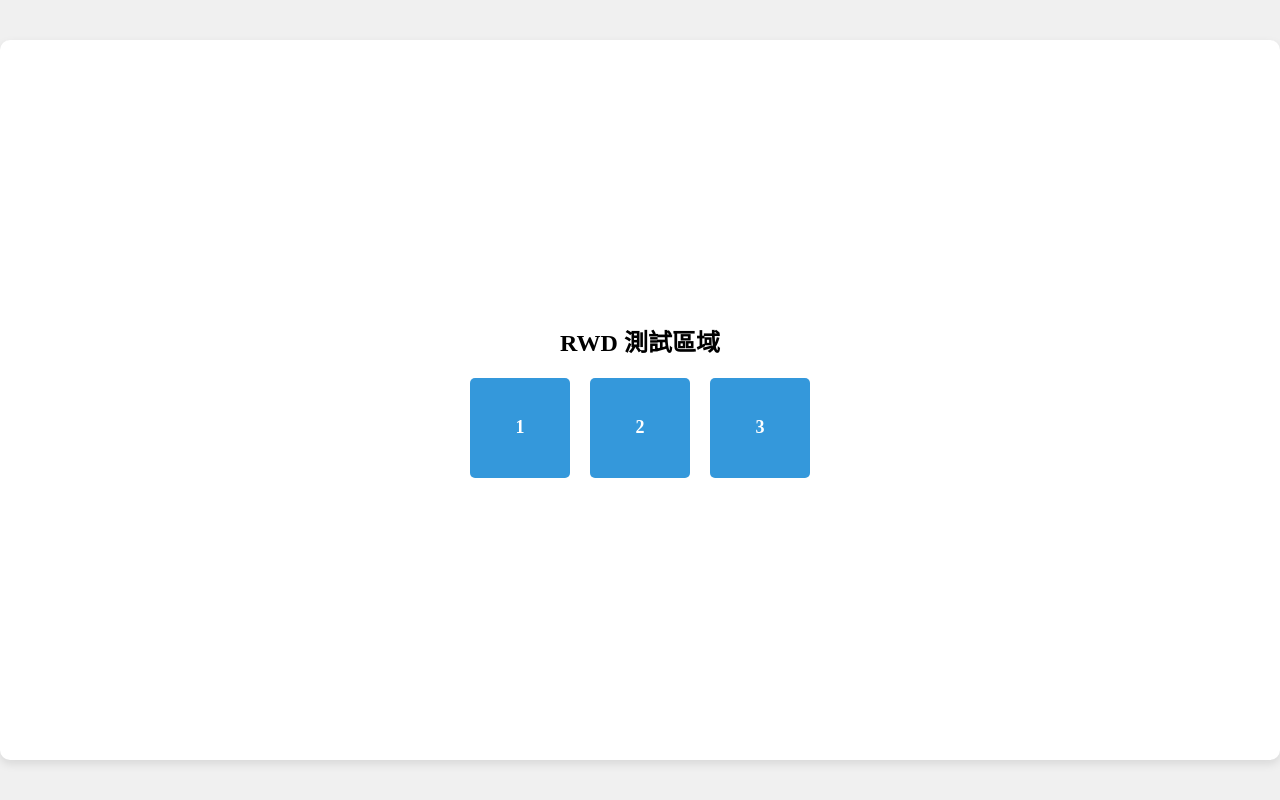
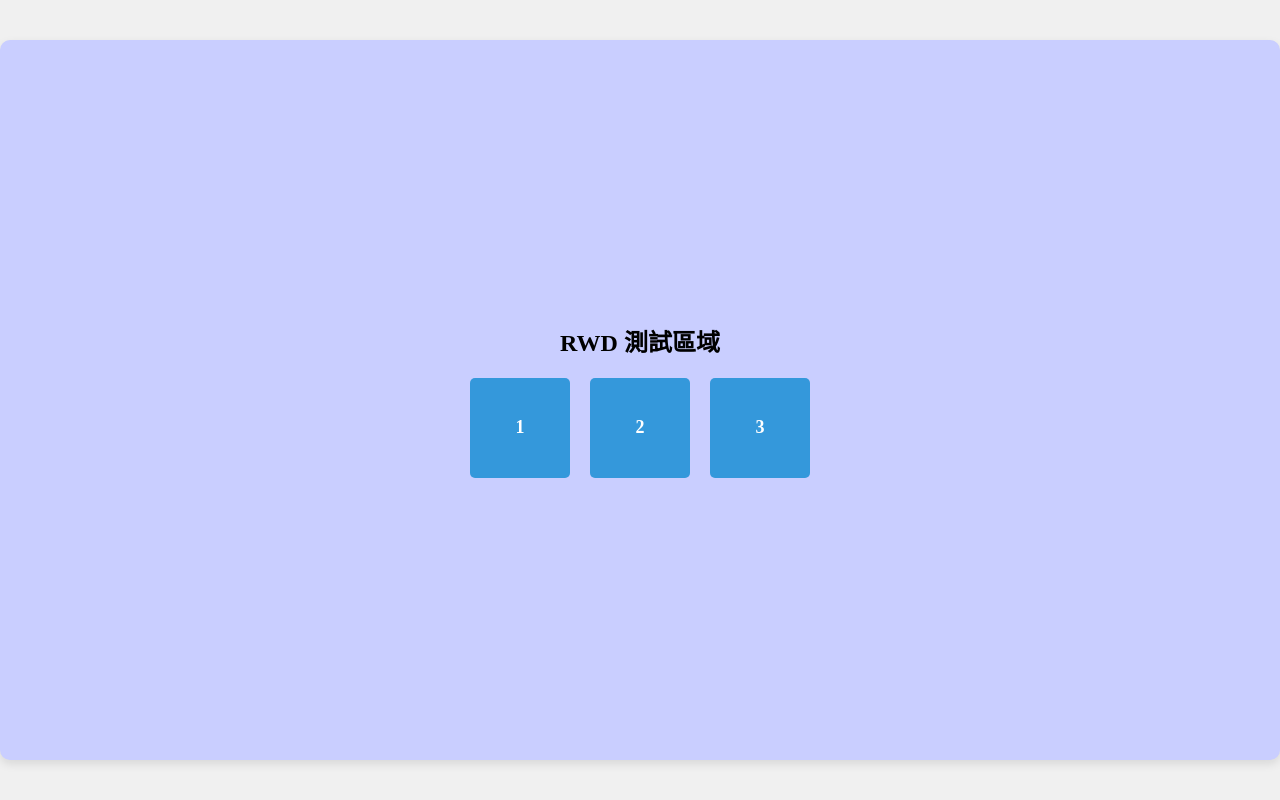
Before and after one commit to clownfish0/RWDtest, a plain HTML site: page index.html in a window 1280 px wide. Drawn offline with Linux system fonts and the light colour scheme.

Commit message:
Add files via upload

```diff
--- a/index.html
+++ b/index.html
@@ -32,7 +32,7 @@
             max-width: 100%;
             min-width: 1280px;
             height: 720px;
-            background-color: white;
+            background-color: rgb(201, 206, 255);
             display: flex;
             flex-direction: column;
             justify-content: center;
```
